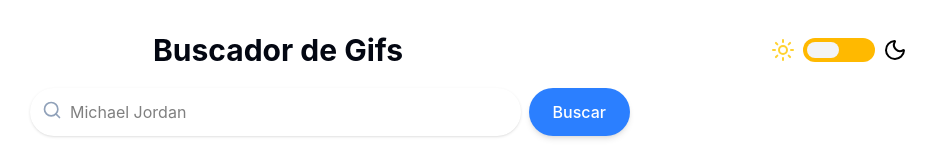
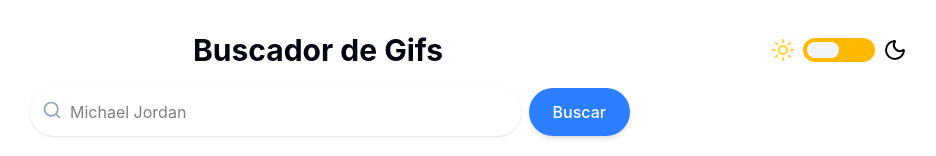
Before and after one commit to Ledtius/giphy-app, a React (Vite) app: page / in a window 1280 px wide. Shown: the top 156 px of the page, without its empty margins (310-1246 px from the left). Built offline with nearby package versions, Linux system fonts and the light colour scheme; no server answers.

Commit message:
Fixed the position of the Title.jsx

```diff
--- a/src/components/Title.jsx
+++ b/src/components/Title.jsx
@@ -8,7 +8,7 @@ export const Title = () => {
       <motion.h1
         variants={componentsAnimation}
         key="title"
-        className="font-bold text-3xl mb-5 text-gray-950"
+        className="font-bold text-3xl mb-5 text-gray-950 md:left-10 relative"
       >
         Buscador de Gifs
       </motion.h1>
```
